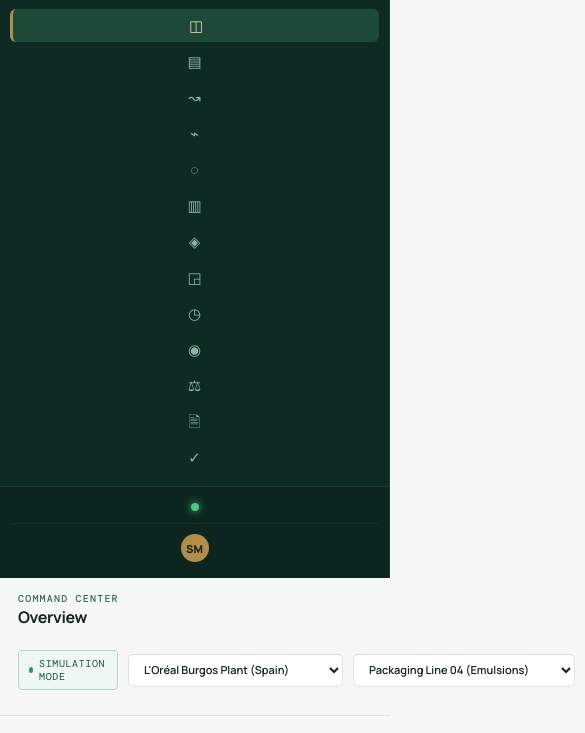
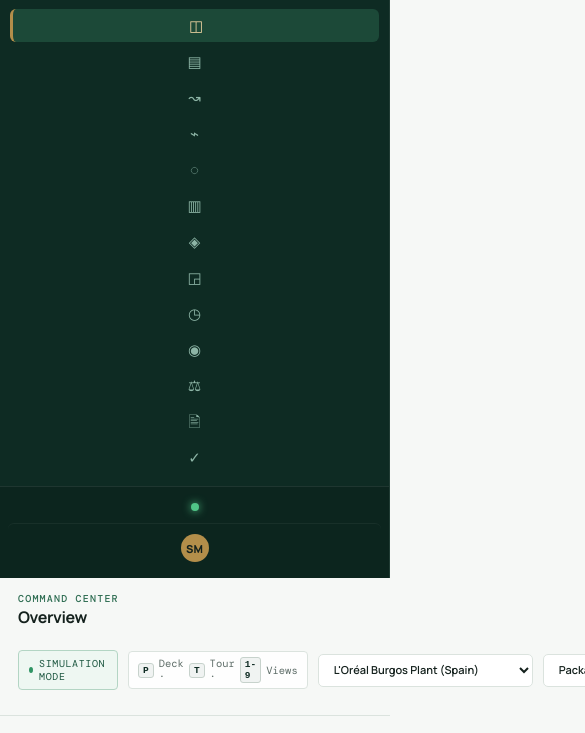
Before and after one commit to shoryamittal/Changeloop-water-intelligence-, a plain HTML site: page frontend/index.html in a window 390 px wide. Shown: the part 79-812 px from the top of the page, 585 px wide, since content can reach past the window. Drawn offline with nearby package versions, Linux system fonts and the light colour scheme; no server answers; a web font is replaced by a local one.

Commit message:
ui: add keyboard shortcut pill in topbar and responsive CSS styling

```diff
--- a/frontend/index.html
+++ b/frontend/index.html
@@ -64,6 +64,9 @@
       </div>
       <div class="topbar-actions">
         <span class="data-pill"><i></i> SIMULATION MODE</span>
+        <span class="shortcut-pill" title="Shortcuts: [P] Deck · [T] Tour · [D] Dossier · [M] Sound · [1-9] Views">
+          <kbd>P</kbd> Deck · <kbd>T</kbd> Tour · <kbd>1-9</kbd> Views
+        </span>
         <select class="selector" id="plantSelector" onchange="changePlant(this.value)">
           <option value="burgos">L'Oréal Burgos Plant (Spain)</option>
           <option value="settimo">L'Oréal Settimo Torinese (Italy)</option>
--- a/frontend/style.css
+++ b/frontend/style.css
@@ -221,6 +221,26 @@ body {
   gap: 6px;
 }
 .data-pill i { height: 6px; width: 6px; border-radius: 50%; background: #2f9464; display: inline-block; }
+.shortcut-pill {
+  font: 10.5px 'DM Mono', monospace;
+  color: var(--muted);
+  border: 1px solid var(--line);
+  padding: 5px 9px;
+  border-radius: 4px;
+  background: rgba(255, 255, 255, 0.85);
+  display: flex;
+  align-items: center;
+  gap: 5px;
+}
+.shortcut-pill kbd {
+  background: #f0f3f2;
+  border: 1px solid #c7d2cc;
+  border-radius: 3px;
+  padding: 1px 4px;
+  font-weight: 700;
+  color: var(--deep);
+  font-size: 9.5px;
+}
 
 .selector {
   border: 1px solid var(--line);
```
